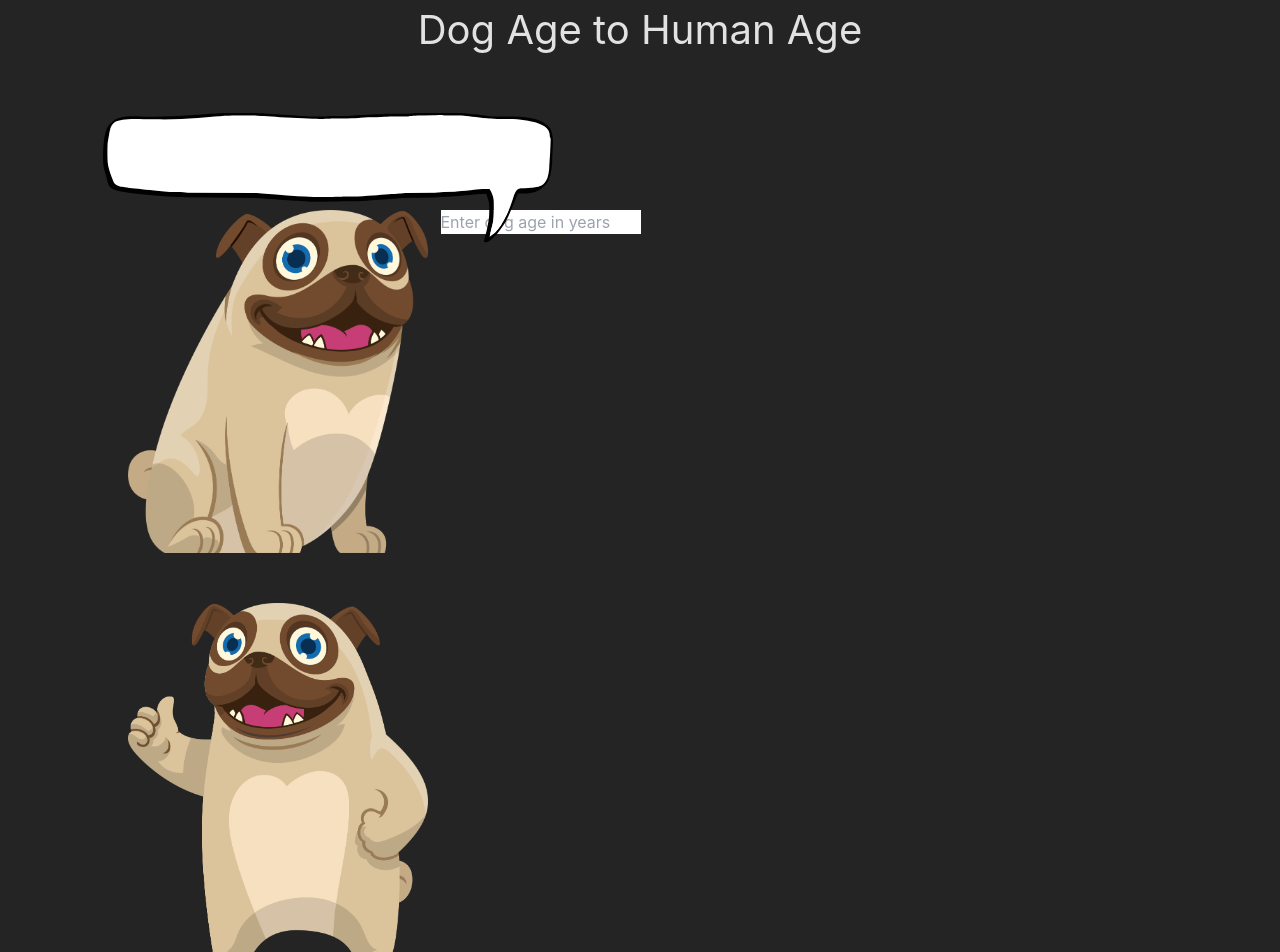
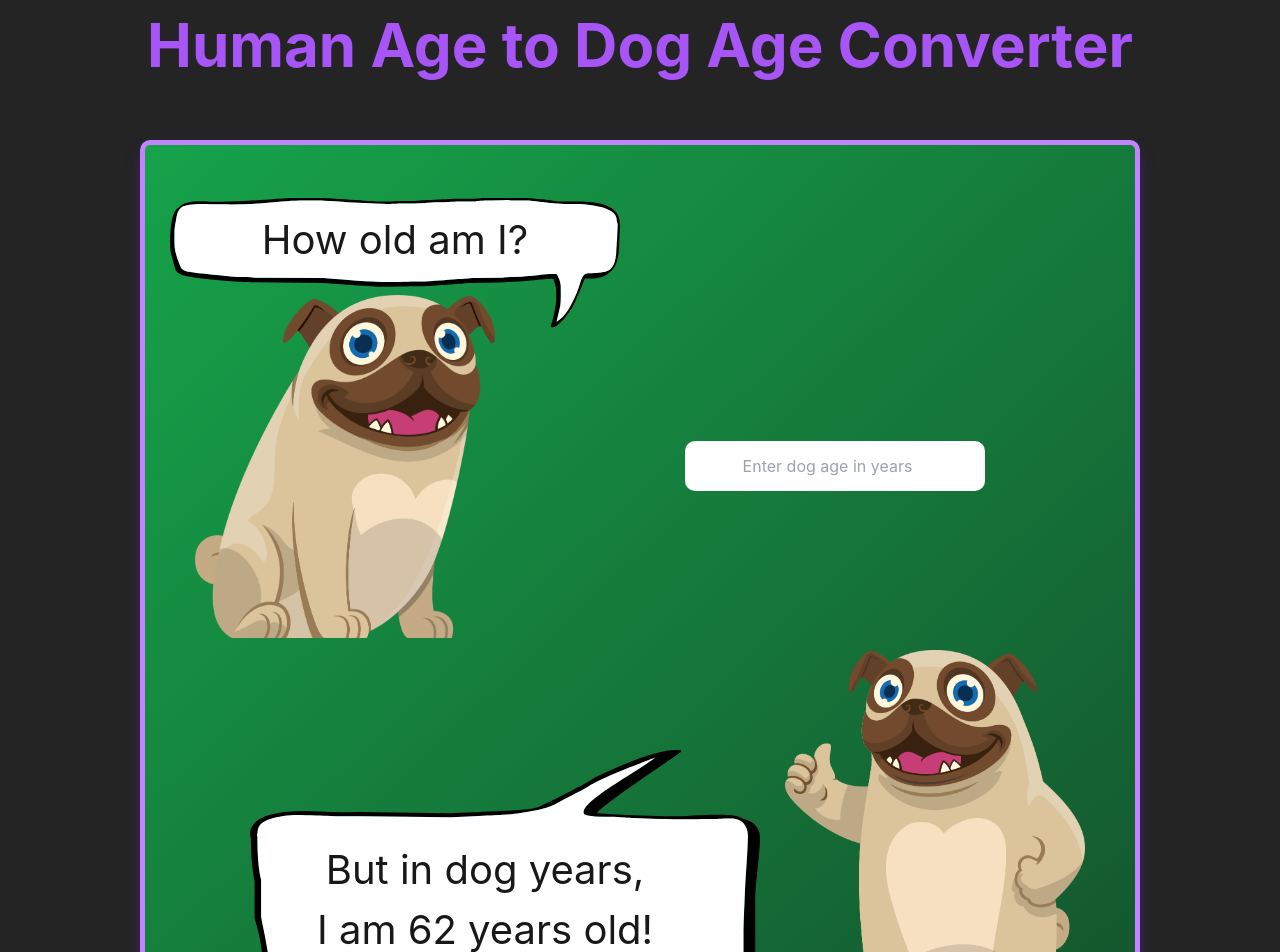
Before and after one commit to mike-jacks/dog-age-to-human-age-ts, a React (Vite) app: page / in a window 1280 px wide. Shown: the top 952 px of the page. Built offline with nearby package versions, Linux system fonts and the light colour scheme.

Commit message:
add graphics / animation

```diff
--- a/src/components/App/App.tsx
+++ b/src/components/App/App.tsx
@@ -5,16 +5,16 @@ import DogDisplayOutput from "../DogDisplayOutput/DogDisplayOutput";
 function App() {
   return (
     <>
-      <div className="flex flex-col items-center justify-center text-center gap-60">
+      <div className="flex flex-col items-center justify-center text-center gap-20">
         <header>
-          <h1 className="text-[4rem]">Dog Age to Human Age</h1>
+          <h1 className="text-[6rem] font-bold text-purple-500">Human Age to Dog Age Converter</h1>
         </header>
-        <main className="flex flex-col gap-20 w-[80vw] min-w-[80rem] max-w-[120rem]" >
-          <div className="flex gap-5">
+        <main className="flex flex-col w-[80vw] min-w-[75rem] max-w-[100rem] gap-5 border-[0.5rem] border-purple-400 rounded-2xl p-20 bg-gradient-to-br from-green-600 to-green-900 shadow-lg shadow-purple-900" >
+          <div className="flex gap-5 place-content-between mt-40">
             <DogDisplayInput />
             <DogAgeInput />
           </div>
-          <div>
+          <div className="flex justify-end">
             <DogDisplayOutput />
           </div>
         </main>
--- a/src/components/DogAgeInput/DogAgeInput.tsx
+++ b/src/components/DogAgeInput/DogAgeInput.tsx
@@ -1,9 +1,8 @@
 export default function DogAgeInput() {
   return (
     <>
-      <div>
-        <label htmlFor="dogAgeInput"></label>
-        <input className="w-[20rem]" type="number" id="dogAgeInput" title="dogAgeInput" placeholder="Enter dog age in years" />
+      <div className="flex justify-center items-center mr-[10rem]">
+        <input className="w-[30rem] h-[2rem] p-10 text-center rounded-2xl" type="number" id="dogAgeInput" title="dogAgeInput" placeholder="Enter dog age in years" />
       </div>
     </>
   );
--- a/src/components/DogDisplayInput/DogDisplayInput.module.css
+++ b/src/components/DogDisplayInput/DogDisplayInput.module.css
@@ -0,0 +1,27 @@
+.animate-scaleXBubbleOne {
+  animation: scaleXBubbleOne 1s ease-out backwards;
+  animation-delay: 1000ms;
+}
+
+@keyframes scaleXBubbleOne {
+  0% {
+    transform: scaleX(0) scaleY(0) translateX(3.3rem) translateY(-3.25rem);
+  }
+  100% {
+    transform: scaleX(1.5) scaleY(2) translateX(3.3rem) translateY(-3.25rem);
+  }
+}
+
+@keyframes opacity {
+    0% {
+        opacity: 0;
+    }
+    100% {
+        opacity: 100;
+    }
+}
+
+.delay-text-bubble {
+    animation: opacity 1s ease-out backwards;
+    animation-delay: 2000ms;
+}
--- a/src/components/DogDisplayInput/DogDisplayInput.tsx
+++ b/src/components/DogDisplayInput/DogDisplayInput.tsx
@@ -1,12 +1,18 @@
 import pugOne from "./../../assets/dog/pug_dog_1.png";
 import speechBubbleOne from "./../../assets/speech_bubble/speech_bubble_1.svg";
+import styles from "./DogDisplayInput.module.css";
 
 export default function DogDisplayInput() {
   return (
     <>
       <div className="flex flex-col relative">
-        <img src={speechBubbleOne} alt="speech bubble 1" className="absolute z-10 translate-x-[5rem] translate-y-[-6.5rem] self-stretch scale-y-[2] scale-x-[1.5]" />
         <img src={pugOne} alt="pug dog 1" className="scale-x-[-1]" width="300rem" />
+        <img
+          src={speechBubbleOne}
+          alt="speech bubble 1"
+          className={`${styles["animate-scaleXBubbleOne"]} absolute translate-x-[5rem] translate-y-[-6.5rem] self-stretch scale-y-[2] scale-x-[1.5]`}
+        />
+        <p className={`${styles["delay-text-bubble"]} absolute text-black text-opacity-90 text-center w-[40rem] translate-y-[-8.5rem] text-[4rem]`}>How old am I?</p>
       </div>
     </>
   );
--- a/src/components/DogDisplayOutput/DogDisplayOutput.tsx
+++ b/src/components/DogDisplayOutput/DogDisplayOutput.tsx
@@ -1,9 +1,12 @@
 import pugTwo from "./../../assets/dog/pug_dog_2.png";
+import speechBubbleTwo from "./../../assets/speech_bubble/speech_bubble_2.svg"
 
 export default function DogDisplayOutput() {
   return (
-    <>
+    <div className="flex relative">
+      <img src={speechBubbleTwo} alt="speech bubble two" className="absolute scale-x-[-1.7] self-stretch scale-y-[1] translate-y-[10rem] translate-x-[-43rem]"/>
+      <p className="absolute text-black opacity-90 text-[4rem] translate-x-[-55rem] translate-y-[19rem] w-[50rem]">But in dog years,<br/> I am 62 years old!</p>
       <img src={pugTwo} alt="pug dog 1" className="scale-x-[-1]" width="300rem"/>
-    </>
+    </div>
   );
 }
```
